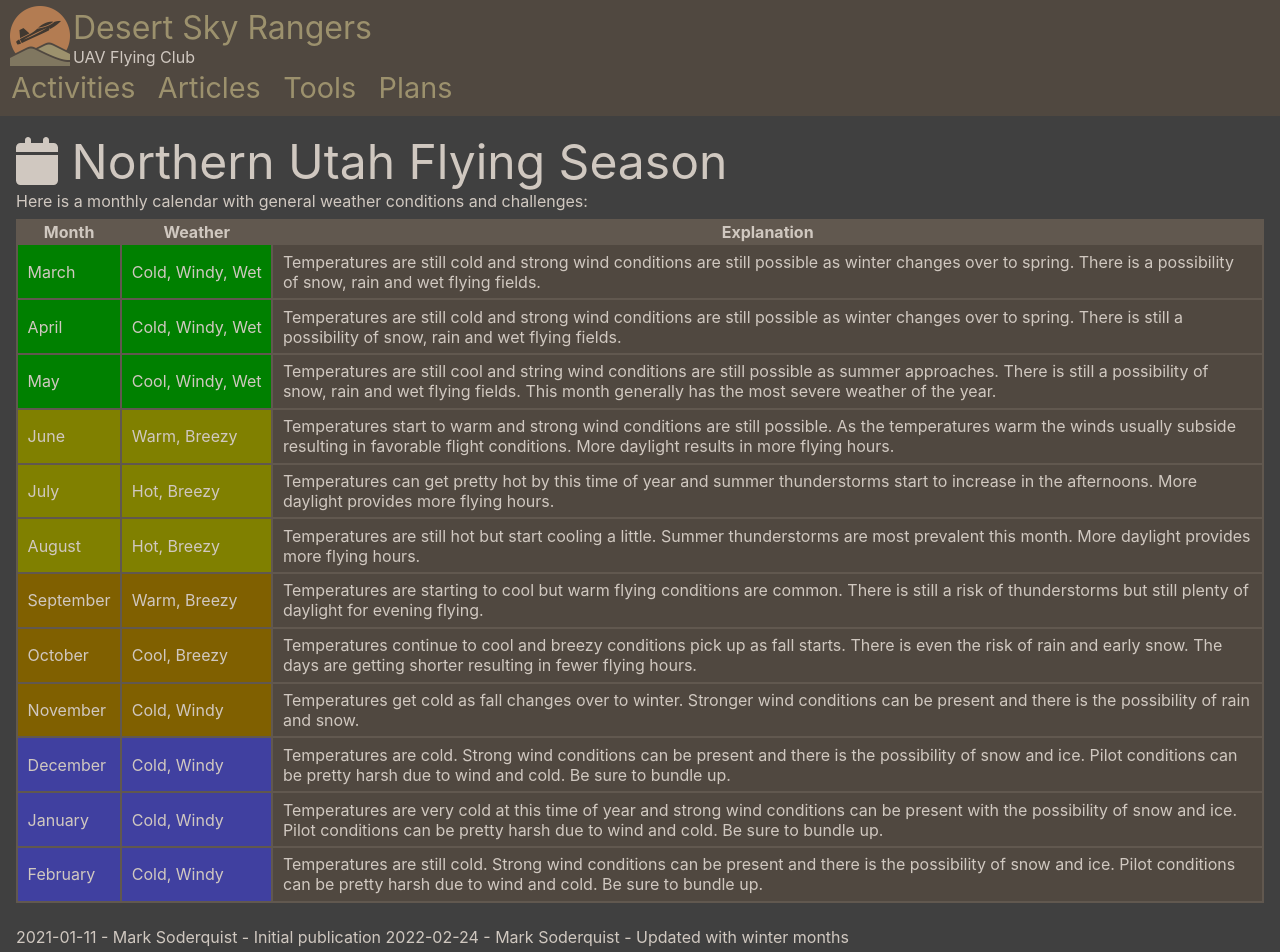
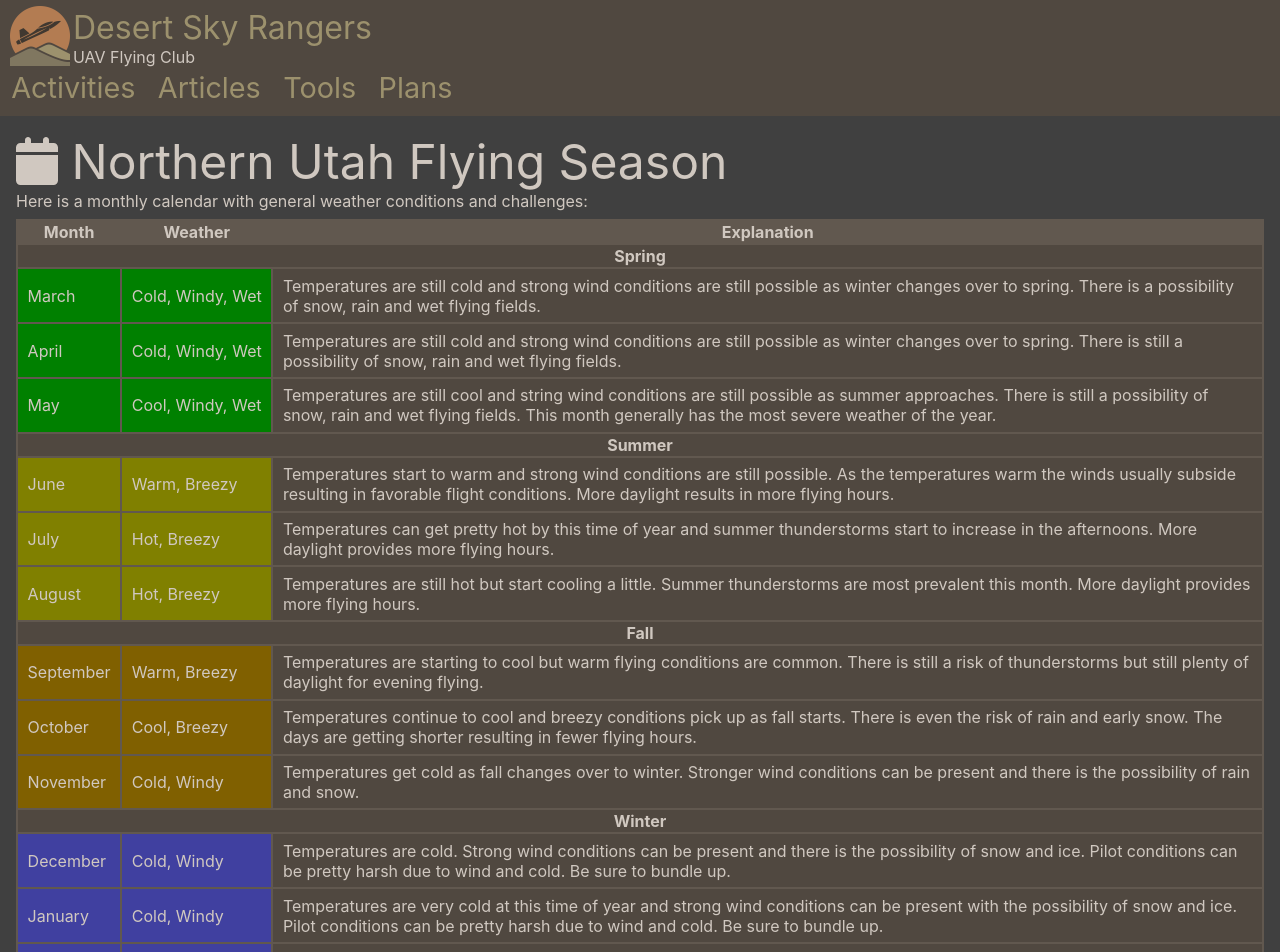
Before and after one commit to desertskyrangers/www.desertskyrangers.org, a React (Create React App) app: page /articles/northern-utah-flying-season-2021-01 in a window 1280 px wide. Shown: the top 952 px of the page. Built offline with nearby package versions, Linux system fonts and the light colour scheme.

Commit message:
Update flying seasons

```diff
--- a/src/App.css
+++ b/src/App.css
@@ -375,8 +375,8 @@ h6 {
 	width: 2rem;
 }
 
-.winter.winter {
-	background-color: #4040a0;
+.season.season {
+	background-color: var(--background-2);
 }
 
 .spring.spring {
@@ -389,6 +389,10 @@ h6 {
 
 .fall.fall {
 	background-color: #806000;
+}
+
+.winter.winter {
+	background-color: #4040a0;
 }
 
 img.embedded {
--- a/src/articles/NorthernUtahFlyingSeason.js
+++ b/src/articles/NorthernUtahFlyingSeason.js
@@ -16,6 +16,9 @@ export default class NorthernUtahFlyingSeason extends React.Component {
 							<th>Month</th>
 							<th className='no-wrap'>Weather</th>
 							<th>Explanation</th>
+						</tr>
+						<tr>
+							<th className='season' colSpan="100">Spring</th>
 						</tr>
 						<tr>
 							<td className='spring'>March</td>
@@ -45,6 +48,9 @@ export default class NorthernUtahFlyingSeason extends React.Component {
 							</td>
 						</tr>
 						<tr>
+							<th className='season' colSpan="100">Summer</th>
+						</tr>
+						<tr>
 							<td className='summer'>June</td>
 							<td className='summer no-wrap'>Warm, Breezy</td>
 							<td>
@@ -68,6 +74,9 @@ export default class NorthernUtahFlyingSeason extends React.Component {
 								Temperatures are still hot but start cooling a little. Summer thunderstorms
 								are most prevalent this month. More daylight provides more flying hours.
 							</td>
+						</tr>
+						<tr>
+							<th className='season' colSpan="100">Fall</th>
 						</tr>
 						<tr>
 							<td className='fall'>September</td>
@@ -94,6 +103,9 @@ export default class NorthernUtahFlyingSeason extends React.Component {
 								Temperatures get cold as fall changes over to winter. Stronger wind conditions
 								can be present and there is the possibility of rain and snow.
 							</td>
+						</tr>
+						<tr>
+							<th className='season' colSpan="100">Winter</th>
 						</tr>
 						<tr>
 							<td className='winter'>December</td>
@@ -128,8 +140,9 @@ export default class NorthernUtahFlyingSeason extends React.Component {
 				</div>
 
 				<p>
+					2023-03-01 - Mark Soderquist - Added season headers
+					2022-02-24 - Mark Soderquist - Updated with winter months
 					2021-01-11 - Mark Soderquist - Initial publication
-					2022-02-24 - Mark Soderquist - Updated with winter months
 				</p>
 			</div>
 		)
```
